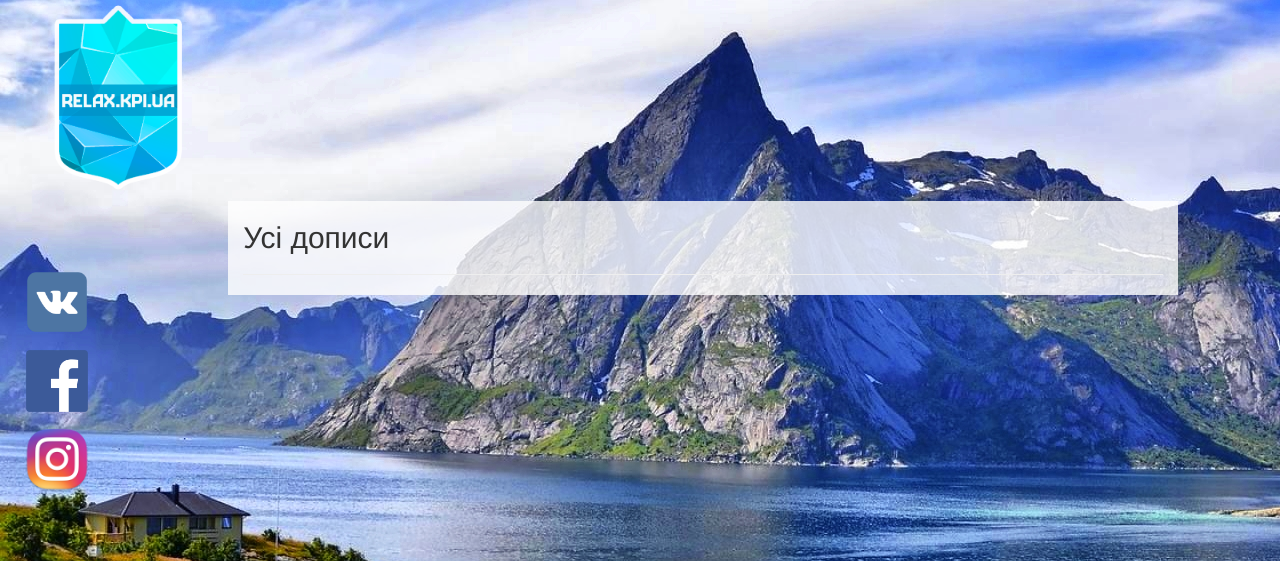
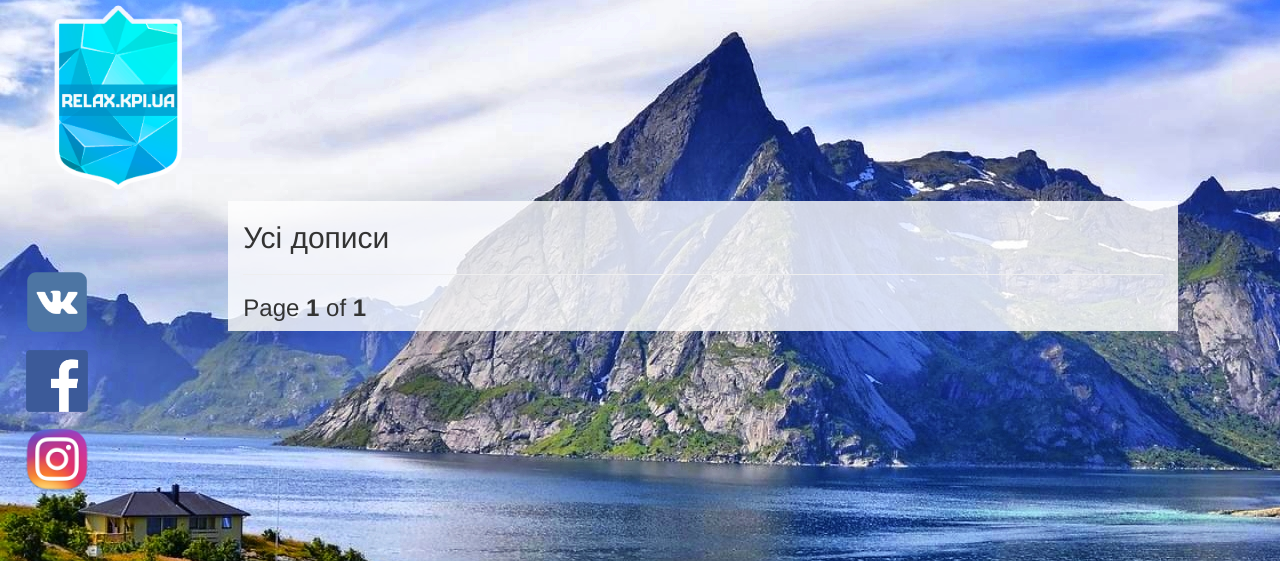
Before and after one commit to BorisTopchiev/The_Globe_Website, a Django app: page /blogs/ in a window 1280 px wide. Shown: the part 82-643 px from the top of the page. Run offline with Django 3.2, Linux system fonts and the light colour scheme; data that the repository does not hold is empty; some libraries are stand-ins or nearby versions.

Commit message:
some bugs fixed, blogs overwiew realised

```diff
--- a/Project/templates/blogs_page.html
+++ b/Project/templates/blogs_page.html
@@ -1,13 +1,14 @@
 {% extends 'header.html' %}
 {%  load staticfiles%}
+{% load filter %}
 {% block content %}
     <style>
         .blog_post{
             color: white;
             text-align: center;
             height: 100px;
-            width: 300px;
-            margin-bottom: 10px;
+            width: 290px;
+            margin-bottom: 0px;
             background-color: #2aabd2;
         }
 
@@ -126,31 +127,30 @@
                 <div class="col-md-4">
                     <div class="blog_post" style="background-color: #31b0d5">
     {#                    <img src="{% static 'Images/icons/vids.png' %}" style="height: 110px; width: 110px; margin-top: 30px">#}
-                        <h4>{{ blog.name }}</h4>
+                        <a href="{% url 'blog_post' blog|underscore:'_id' %}"><h4>{{ blog.name }}</h4></a>
                         <h6>{{ blog.author.login }}</h6>
     {#                  <button class="ui red button">Delete</button>#}
     {#                    <a href="/remove/{{ order|underscore:'_id' }}">    #}
                     </div>
                 </div>
             {% endfor %}
+        <div>
+                <span class="step-links">
+                    <h3>
+                        {% if blogs.has_previous %}
+                            <a href="?page={{ blogs.previous_page_number }}"><button class="button4">PREVIOUS</button></a>
+                        {% endif %}
+
+                        <span class="current">
+                            Page <b>{{ blogs.number }}</b> of <b>{{ blogs.paginator.num_pages }}</b>
+                        </span>
+
+                        {% if blogs.has_next %}
+                            <a href="?page={{ blogs.next_page_number }}"><button class="button4">NEXT</button> </a>
+                        {% endif %}
+                    </h3>
+                </span>
+            </div>
         </div>
-{#            <div>#}
-{#                <span class="step-links">#}
-{#                    <h3>#}
-{#                        {% if blogs.has_previous %}#}
-{#                            <a href="?page={{ blogs.previous_page_number }}"><button class="button4">PREVIOUS</button></a>#}
-{#                        {% endif %}#}
-{##}
-{#                        <span class="current">#}
-{#                            Page <b>{{ blogs.number }}</b> of <b>{{ blogs.paginator.num_pages }}</b>#}
-{#                        </span>#}
-{##}
-{#                        {% if blogs.has_next %}#}
-{#                            <a href="?page={{ blogs.next_page_number }}"><button class="button4">NEXT</button> </a>#}
-{#                        {% endif %}#}
-{#                    </h3>#}
-{#                </span>#}
-{#            </div>#}
-
     </div>
 {% endblock %}
--- a/Project/templates/header.html
+++ b/Project/templates/header.html
@@ -214,12 +214,12 @@
         </div>
         <div class="col-md-4">
             <div class="jumbotron">
-                <a href="blogs"><h2>Блог</h2></a>
+                <a href="{%  url 'blogs_page' %}"><h2>Блог</h2></a>
             </div>
         </div>
         <div class="col-md-4">
             <div class="jumbotron">
-                <a href = "materials"><h2>Матеріали</h2></a>
+                <a href = "{%  url 'materials_page' %}"><h2>Матеріали</h2></a>
             </div>
         </div>
     </div>
@@ -228,8 +228,8 @@
 {#            <a href="http://relax.kpi.ua/globus/"><img src="{% static "Images/globus-logo.png" %}" height="200px" width="200px"></a>#}
 {#        </div>#}
     <div class="col-md-2">
-            <h4><a href="login" style="color: #a6e1ec; margin-left: 50px;">Авторизуватись</a></h4>
-            <h4><a href="registration" style="color: #a6e1ec; margin-left: 50px;">Зареєструватись</a></h4>
+            <h4><a href="{% url 'login_page' %}" style="color: #a6e1ec; margin-left: 50px;">Авторизуватись</a></h4>
+            <h4><a href="{%  url 'register_page' %}" style="color: #a6e1ec; margin-left: 50px;">Зареєструватись</a></h4>
     </div>
 
     <div class="col-md-12">
--- a/Project/urls.py
+++ b/Project/urls.py
@@ -6,6 +6,7 @@ import views
 urlpatterns = [
     url(r'^$', views.main_page, name='main_page'),
     url(r'^blogs/$', views.blogs_page, name='blogs_page'),
+    url(r'^blog_post/(?P<id>[\w]+)/$', views.load_blog, name='blog_post'),
     url(r'^materials/$', views.materials_page, name='materials_page'),
     url(r'^registration/$', views.register_page, name='register_page'),
     url(r'^login/$', views.login_page, name='login_page'),
--- a/Project/views.py
+++ b/Project/views.py
@@ -42,17 +42,22 @@ def blogs_page(request):
 
     blogs_list = db.getAllBlogs()
 
-    # paginator = Paginator(blogs_list, 30)  # Show per page
-    # page = request.GET.get('page')
-    # try:
-    #     blogs = paginator.page(page)
-    # except PageNotAnInteger:
-    #     # If page is not an integer, deliver first page.
-    #     blogs = paginator.page(1)
-    # except EmptyPage:
-    #     # If page is out of range (e.g. 9999), deliver last page of results.
-    #     blogs = paginator.page(paginator.num_pages)
+    paginator = Paginator(blogs_list, 30)  # Show per page
+    page = request.GET.get('page')
+    try:
+        blogs = paginator.page(page)
+    except PageNotAnInteger:
+        # If page is not an integer, deliver first page.
+        blogs = paginator.page(1)
+    except EmptyPage:
+        # If page is out of range (e.g. 9999), deliver last page of results.
+        blogs = paginator.page(paginator.num_pages)
 
-    return render(request, 'blogs_page.html', {'blogs': blogs_list[0:20]})
+    return render(request, 'blogs_page.html', {'blogs': blogs})
 
     # return render(request, 'blogs_page.html', {'blogs': blogs_list})
+
+def load_blog(request, id):
+    blog = db.getBlog(id)
+
+    return render(request, 'blog_post.html', {'blog': blog})
--- a/The_Globe_Website/settings.py
+++ b/The_Globe_Website/settings.py
@@ -37,7 +37,7 @@ INSTALLED_APPS = [
     'django.contrib.sessions',
     'django.contrib.messages',
     'django.contrib.staticfiles',
-    'The_Globe_Website'
+    'Project'
 ]
 
 MIDDLEWARE = [
```
Also changed, not shown: Project/templates/blog_post.html (added, +16 -0 lines), Project/templatetags/filter.py (added, +8 -0 lines), Project/templatetags/__init__.py (added), 6 other files.
